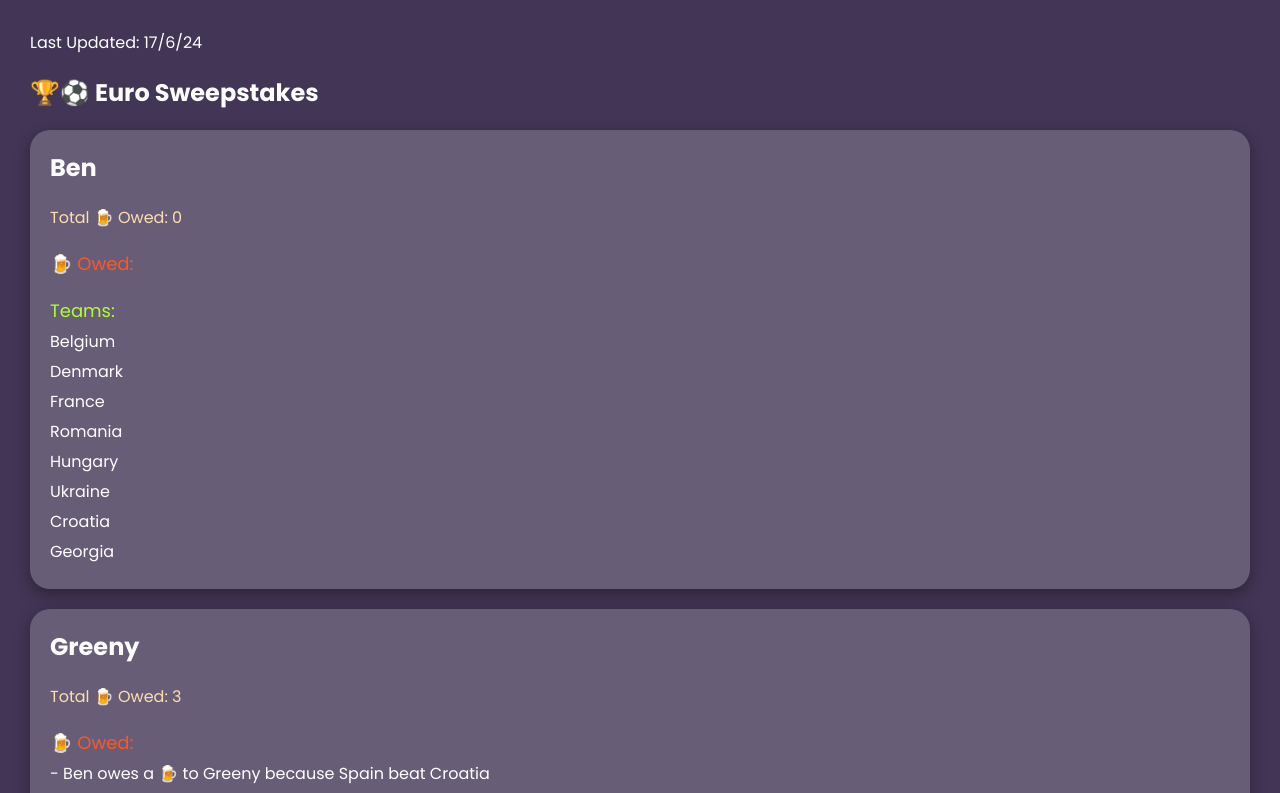
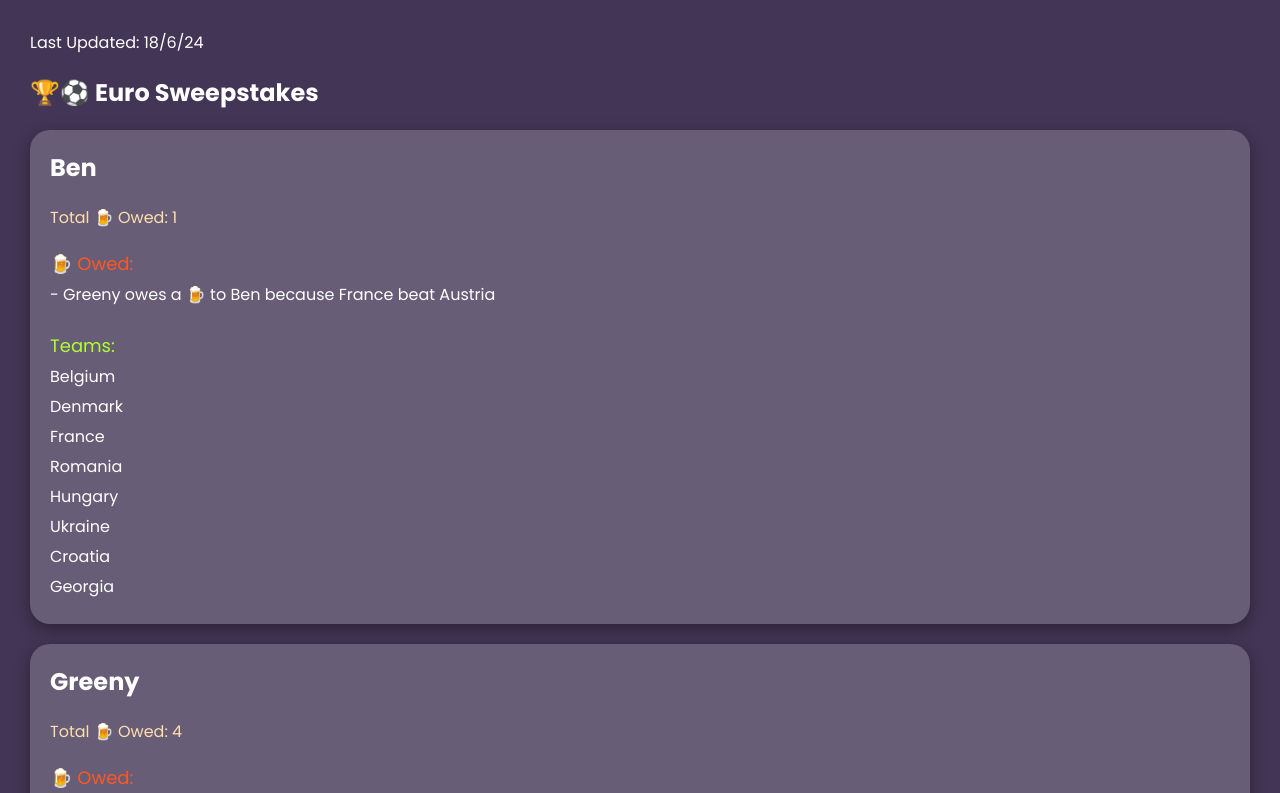
Before and after one commit to marcus-agrippa/euro-sweepstakes, a React (Create React App) app: page / in a window 1280 px wide. Shown: the top 793 px of the page. Built offline with nearby package versions, Linux system fonts and the light colour scheme; the HTML template or start-up script is replaced by a standard one.

Commit message:
update results and date

```diff
--- a/src/App.js
+++ b/src/App.js
@@ -72,7 +72,7 @@ const App = () => {
 
   return (
     <div className='app'>
-      <p className='last-updated'>Last Updated: 17/6/24</p>
+      <p className='last-updated'>Last Updated: 18/6/24</p>
       <h2 className='app-heading'>🏆⚽ Euro Sweepstakes</h2>
       {friends.map((friend, index) => (
         <Friend key={index} friend={friend} />
--- a/src/data/euro-fixtures.json
+++ b/src/data/euro-fixtures.json
@@ -5,5 +5,8 @@
   { "homeTeam": "Italy", "awayTeam": "Albania", "result": "home" },
   { "homeTeam": "Netherlands", "awayTeam": "Poland", "result": "home" },
   { "homeTeam": "Slovenia", "awayTeam": "Denmark", "result": "draw" },
-  { "homeTeam": "England", "awayTeam": "Serbia", "result": "home" }
+  { "homeTeam": "England", "awayTeam": "Serbia", "result": "home" },
+  { "homeTeam": "Romania", "awayTeam": "Ukraine", "result": "home" },
+  { "homeTeam": "Slovakia", "awayTeam": "Belgium", "result": "home" },
+  { "homeTeam": "France", "awayTeam": "Austria", "result": "home" }
 ]
```
